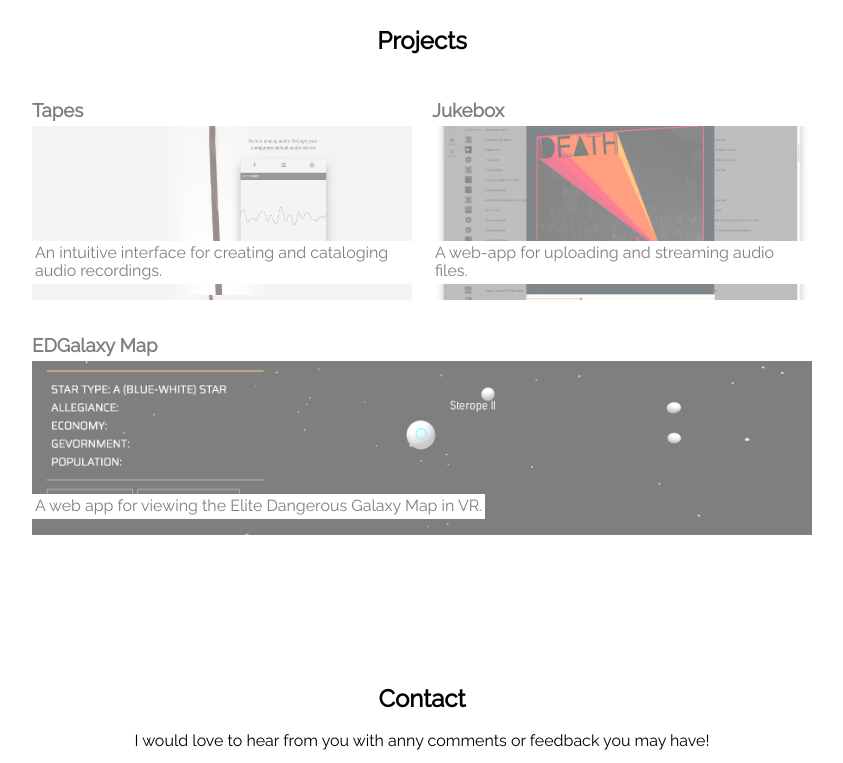
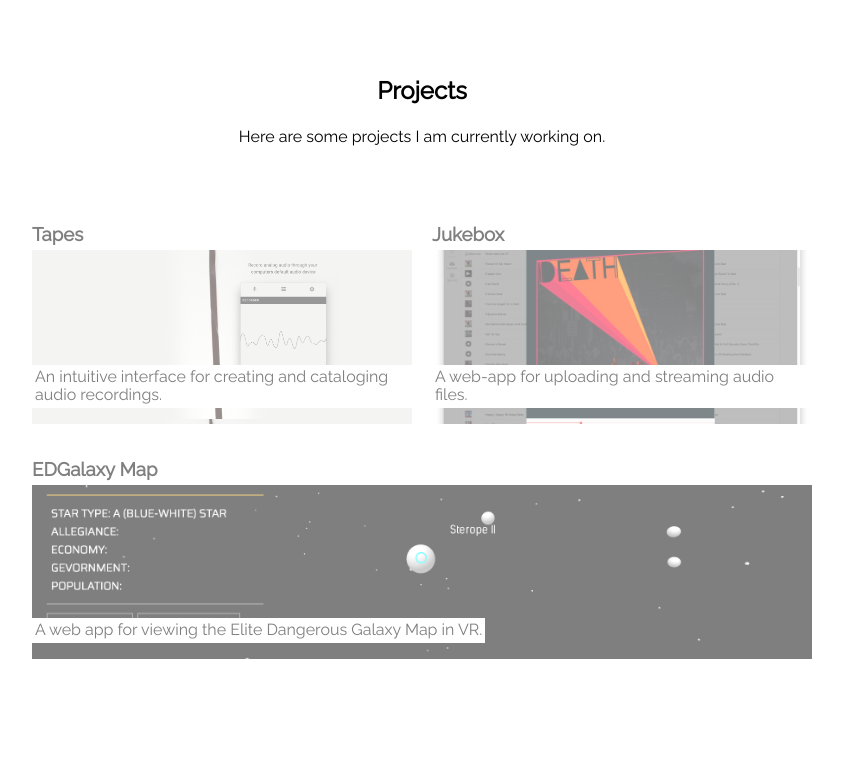
Before and after one commit to phonofidelic/code_sample_for_cast_iron_coding, a website built with webpack: page index.html in a window 1280 px wide. Shown: the part 1280-2043 px from the top of the page, without its empty margins (218-1061 px from the left). Built offline with nearby package versions, Linux system fonts and the light colour scheme.

Commit message:
add projects intro text

```diff
--- a/src/components/main.js
+++ b/src/components/main.js
@@ -57,12 +57,16 @@ const features = [
   // }
 ];
 
-const introText = document.createElement('p');
-introText.className = 'intro-text';
-introText.innerText = `This project is intended as a code sample for an application to Cast Iron Coding. I would like to demonstrate the creation of a static web site, from design and wireframing to the final code implementation, using plain Javascript, HTML, and CSS. Most of the projects on my GitHub use React as a front-end framework, so I am hoping that this project can show that I have a grasp on working with DOM manipulation without the use of such libraries and frameworks.`;
+const aboutText = document.createElement('p');
+aboutText.className = 'intro-text';
+aboutText.innerText = `This project is intended as a code sample for an application to Cast Iron Coding. I would like to demonstrate the creation of a static web site, from design and wireframing to the final code implementation, using plain Javascript, HTML, and CSS. Most of the projects on my GitHub use React as a front-end framework, so I am hoping that this project can show that I have a grasp on working with DOM manipulation without the use of such libraries and frameworks.`;
+
+const projectsText = document.createElement('p');
+projectsText.classList.add('intro-text', 'centered');
+projectsText.innerText = 'Here are some projects I am currently working on.';
 
 const contactText = document.createElement('p');
-contactText.className = 'contact-text';
+contactText.classList.add('intro-text', 'centered');
 contactText.innerText =
   'I would love to hear from you with anny comments or feedback you may have!';
 
@@ -97,14 +101,18 @@ export default () => {
   main.className = 'main';
   // main.innerHTML = `<p>main</p>`;
   main.appendChild(
-    section({ id: 'about', title: 'About', content: [introText] })
+    section({ id: 'about', title: 'About', content: [aboutText] })
   );
 
   main.appendChild(
     section({
       id: 'projects',
       title: 'Projects',
-      content: [featuresContainer(features), featureFocusContainer(features)]
+      content: [
+        projectsText,
+        featuresContainer(features),
+        featureFocusContainer(features)
+      ]
     })
   );
 
--- a/src/styles/main.css
+++ b/src/styles/main.css
@@ -119,6 +119,7 @@ body {
   line-height: 1.5em;
   max-width: 800px;
   margin: 0 auto;
+  margin-bottom: 50px;
 }
 
 /****************** Feature ******************/
@@ -234,9 +235,9 @@ body {
 }
 
 /****************** Contact ******************/
-.contact-text {
+/* .contact-text {
   text-align: center;
-}
+} */
 
 .social-links {
   max-width: 800px;
@@ -339,3 +340,8 @@ i.fab:hover {
     background-color: #2b2b2b;
   }
 }
+
+/****************** Utility classes ******************/
+.centered {
+  text-align: center;
+}
```
